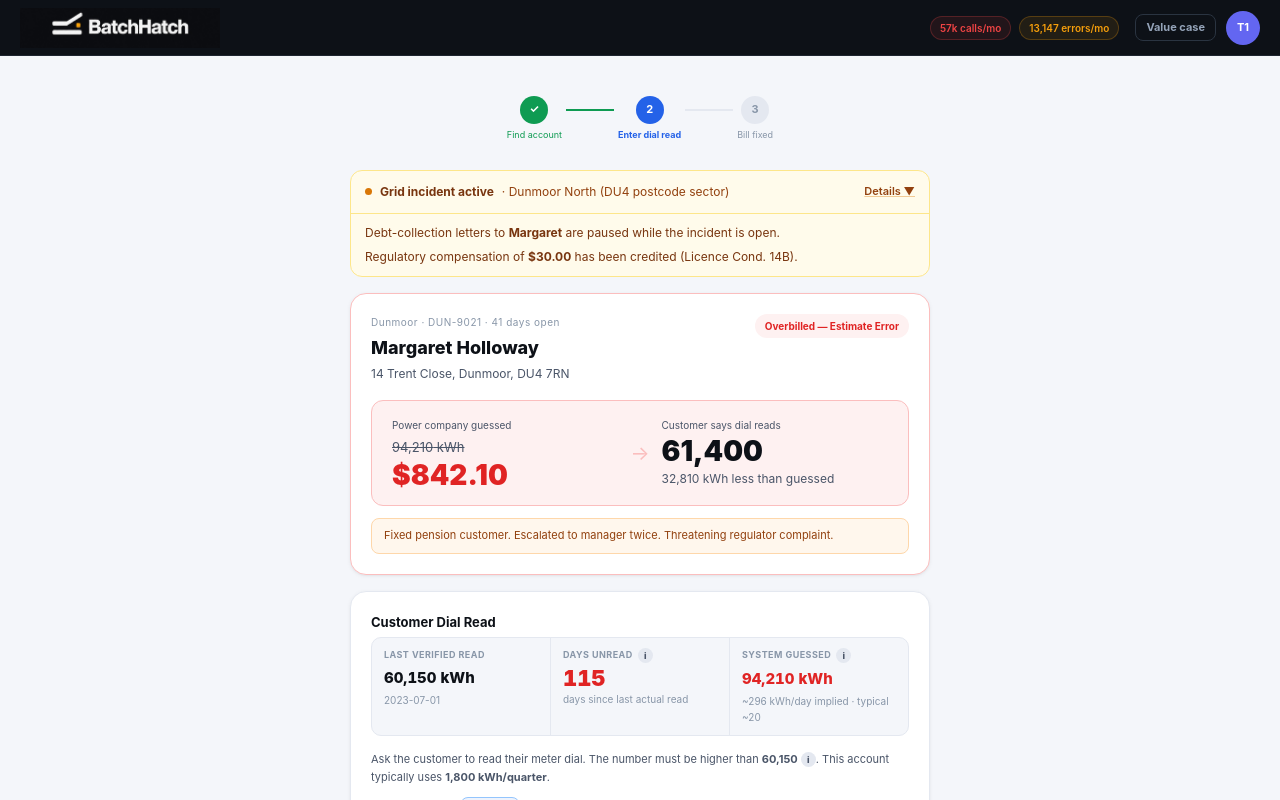
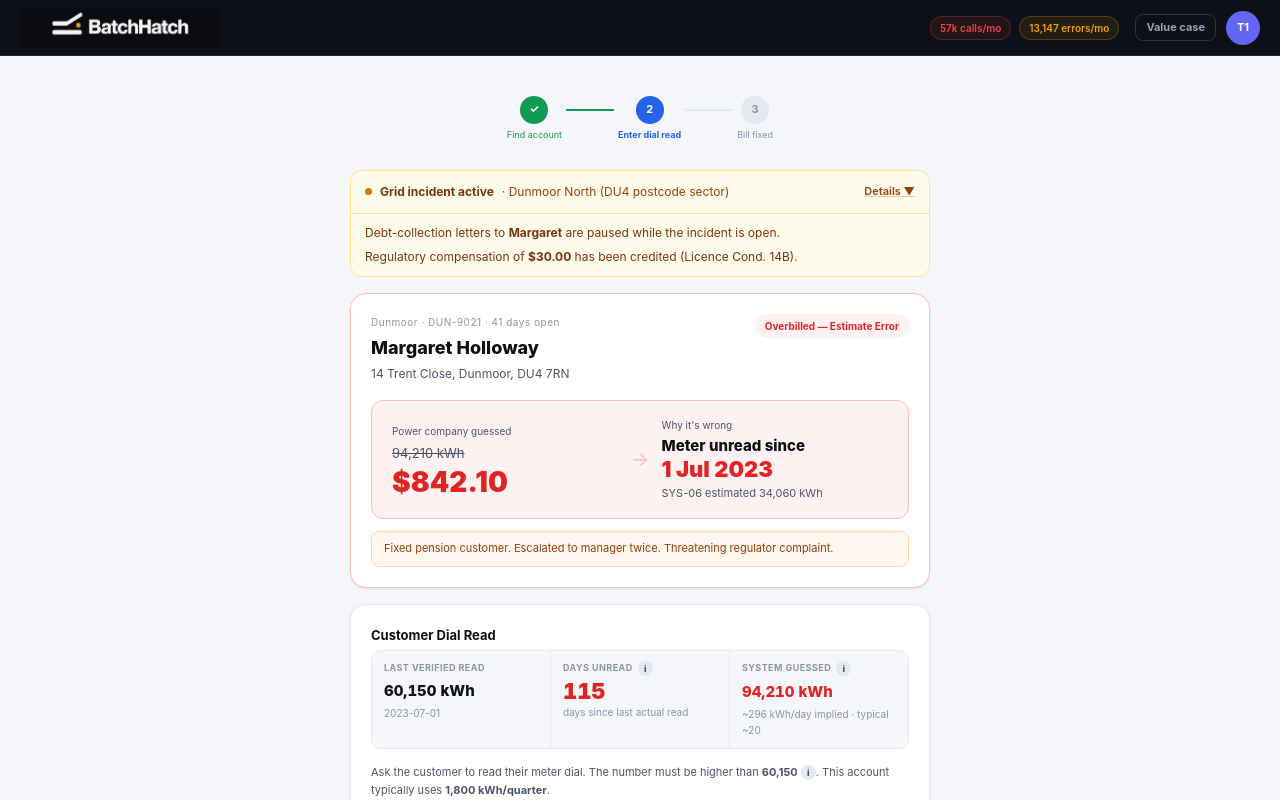
Before and after one commit to omarismail-cs/BatchHatch, a Next.js app: page / in a window 1280 px wide. Both pictures are taken after a click on the button 640 px from the left and 482 px from the top of the page. Shown: the top 800 px of the page. Built offline with nearby package versions, Linux system fonts and the light colour scheme; a web font is replaced by a local one.

Commit message:
Bill card: right side shows last real read date + why estimate is wrong

```diff
--- a/app/page.tsx
+++ b/app/page.tsx
@@ -367,12 +367,15 @@ export default function Home() {
                   </div>
                   <div style={{ fontSize: 20, color: "var(--red-mid)" }}>→</div>
                   <div>
-                    <div style={{ fontSize: 10, color: "var(--muted)", marginBottom: 4 }}>Customer says dial reads</div>
-                    <div style={{ fontSize: 28, fontWeight: 900, color: "var(--text)", lineHeight: 1 }}>
-                      {account.suggestedRead.toLocaleString()}
+                    <div style={{ fontSize: 10, color: "var(--muted)", marginBottom: 4 }}>Why it&apos;s wrong</div>
+                    <div style={{ fontSize: 15, fontWeight: 800, color: "var(--text)", lineHeight: 1.2 }}>
+                      Meter unread since
                     </div>
-                    <div style={{ fontSize: 12, color: "var(--muted)", marginTop: 4 }}>
-                      {(account.estimatedRead - account.suggestedRead).toLocaleString()} kWh less than guessed
+                    <div style={{ fontSize: 22, fontWeight: 900, color: "var(--red)", lineHeight: 1.1, marginTop: 2 }}>
+                      {new Date(account.previousReadDate).toLocaleDateString("en-GB", { day: "numeric", month: "short", year: "numeric" })}
+                    </div>
+                    <div style={{ fontSize: 11, color: "var(--muted)", marginTop: 4 }}>
+                      SYS-06 estimated {(account.estimatedRead - account.previousRead).toLocaleString()} kWh
                     </div>
                   </div>
                 </div>
```
